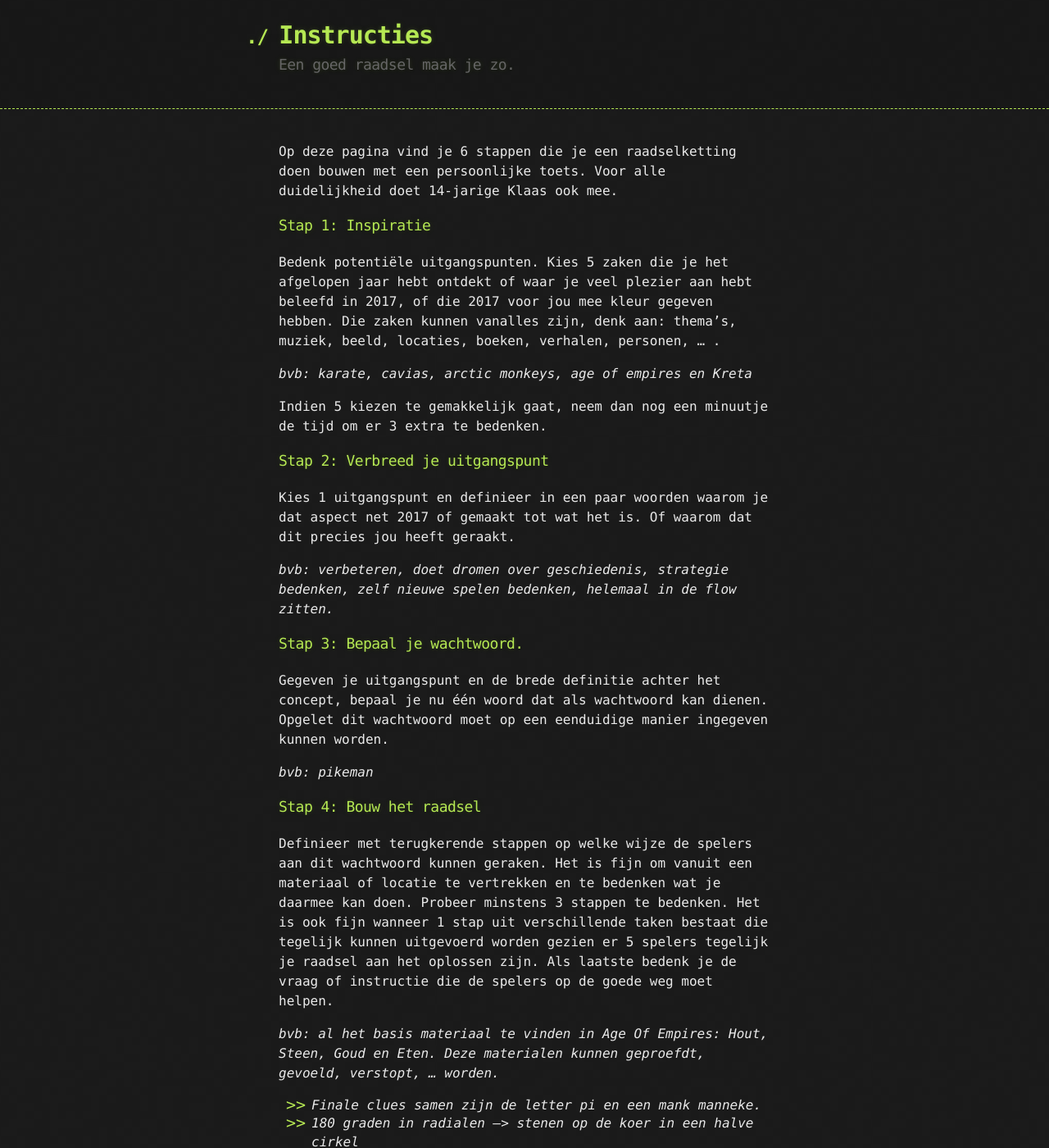
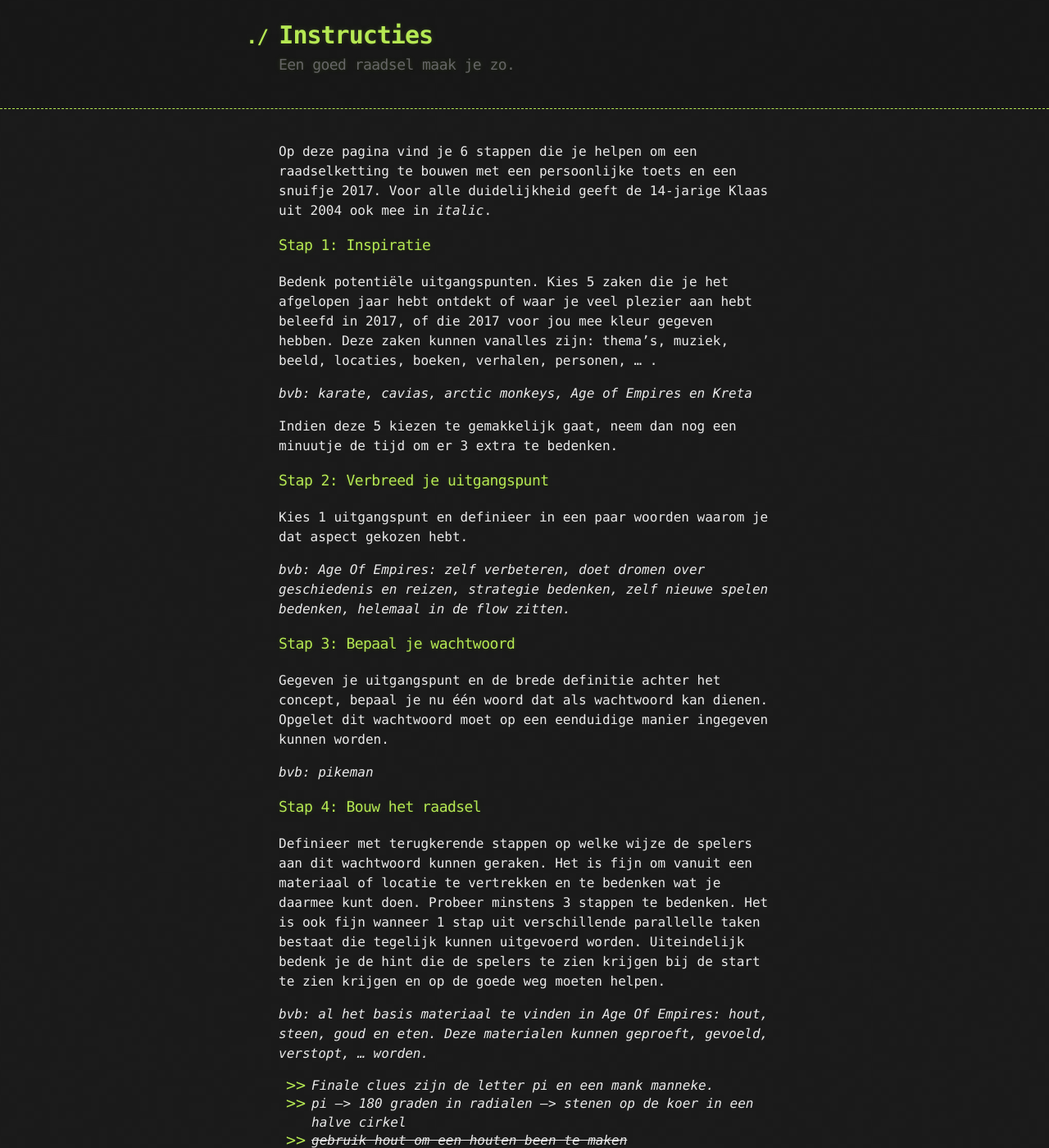
Before and after one commit to kkelchte/CTR-ESC, a Jekyll site: the page built from assets/instructies.md, in a window 1280 px wide and 1400 px high. Shown: the whole window at 82% size. Built offline with Jekyll 4.4.1, drawn with Linux system fonts in a browser that asks for light colours; some of the changed text lies outside the part shown.

Commit message:
nagelezen

```diff
--- a/assets/instructies.md
+++ b/assets/instructies.md
@@ -4,36 +4,36 @@ title: Instructies
 description: Een goed raadsel maak je zo.
 ---
 
-Op deze pagina vind je 6 stappen die je een raadselketting doen bouwen met een persoonlijke toets.
-Voor alle duidelijkheid doet 14-jarige Klaas ook mee.
+Op deze pagina vind je 6 stappen die je helpen om een raadselketting te bouwen met een persoonlijke toets en een snuifje 2017.
+Voor alle duidelijkheid geeft de 14-jarige Klaas uit 2004 ook mee in _italic_.
 
 ### Stap 1: Inspiratie
-Bedenk potentiële uitgangspunten. Kies 5 zaken die je het afgelopen jaar hebt ontdekt of waar je veel plezier aan hebt beleefd in 2017, of die 2017 voor jou mee kleur gegeven hebben. Die zaken kunnen vanalles zijn, denk aan: thema's, muziek, beeld, locaties, boeken, verhalen, personen, ... .
+Bedenk potentiële uitgangspunten. Kies 5 zaken die je het afgelopen jaar hebt ontdekt of waar je veel plezier aan hebt beleefd in 2017, of die 2017 voor jou mee kleur gegeven hebben. Deze zaken kunnen vanalles zijn: thema's, muziek, beeld, locaties, boeken, verhalen, personen, ... .
 
-_bvb: karate, cavias, arctic monkeys, age of empires en Kreta_
+_bvb: karate, cavias, arctic monkeys, Age of Empires en Kreta_
 
-Indien 5 kiezen te gemakkelijk gaat, neem dan nog een minuutje de tijd om er 3 extra te bedenken.
+Indien deze 5 kiezen te gemakkelijk gaat, neem dan nog een minuutje de tijd om er 3 extra te bedenken.
 
 ### Stap 2: Verbreed je uitgangspunt
-Kies 1 uitgangspunt en definieer in een paar woorden waarom je dat aspect net 2017 of gemaakt tot wat het is. Of waarom dat dit precies jou heeft geraakt.
+Kies 1 uitgangspunt en definieer in een paar woorden waarom je dat aspect gekozen hebt.
 
-_bvb: verbeteren, doet dromen over geschiedenis, strategie bedenken, zelf nieuwe spelen bedenken, helemaal in de flow zitten._
+_bvb: Age Of Empires: zelf verbeteren, doet dromen over geschiedenis en reizen, strategie bedenken, zelf nieuwe spelen bedenken, helemaal in de flow zitten._
 
-### Stap 3: Bepaal je wachtwoord.
+### Stap 3: Bepaal je wachtwoord
 Gegeven je uitgangspunt en de brede definitie achter het concept, bepaal je nu één woord dat als wachtwoord kan dienen. Opgelet dit wachtwoord moet op een eenduidige manier ingegeven kunnen worden.
 
 _bvb: pikeman_
 
 ### Stap 4: Bouw het raadsel
-Definieer met terugkerende stappen op welke wijze de spelers aan dit wachtwoord kunnen geraken. Het is fijn om vanuit een materiaal of locatie te vertrekken en te bedenken wat je daarmee kan doen. Probeer minstens 3 stappen te bedenken. Het is ook fijn wanneer 1 stap uit verschillende taken bestaat die tegelijk kunnen uitgevoerd worden gezien er 5 spelers tegelijk je raadsel aan het oplossen zijn. Als laatste bedenk je de vraag of instructie die de spelers op de goede weg moet helpen.
+Definieer met terugkerende stappen op welke wijze de spelers aan dit wachtwoord kunnen geraken. Het is fijn om vanuit een materiaal of locatie te vertrekken en te bedenken wat je daarmee kunt doen. Probeer minstens 3 stappen te bedenken. Het is ook fijn wanneer 1 stap uit verschillende parallelle taken bestaat die tegelijk kunnen uitgevoerd worden. Uiteindelijk bedenk je de hint die de spelers te zien krijgen bij de start te zien krijgen en op de goede weg moeten helpen.
 
-_bvb: al het basis materiaal te vinden in Age Of Empires: Hout, Steen, Goud en Eten. Deze materialen kunnen geproefdt, gevoeld, verstopt, ... worden._
-- _Finale clues samen zijn de letter pi en een mank manneke._
-- _180 graden in radialen --> stenen op de koer in een halve cirkel_
+_bvb: al het basis materiaal te vinden in Age Of Empires: hout, steen, goud en eten. Deze materialen kunnen geproeft, gevoeld, verstopt, ... worden._
+- _Finale clues zijn de letter pi en een mank manneke._
+- _pi --> 180 graden in radialen --> stenen op de koer in een halve cirkel_
 - _~~gebruik hout om een houten been te maken~~_
 - _vindt een houtenbeen_
 - _volg de gouden munten_
-- _Vraag: Om een universiteit te bouwen heb je 500 goud nodig._
+- _Hint: Om een universiteit te bouwen heb je 500 goud nodig._
 
 ### Stap 5: Zijsporen
 Als je de smaak te pakken hebt kan je voor nieuwe uitgangspunten van stap 1 de volgende stappen herhalen om zijtrajecten te bedenken die bij het kraken extra tijd opleveren.
@@ -42,11 +42,11 @@ _bvb:_
 * _karate_
 * _karatepak, boeken van Kamigaito, vechten, oude japanse cultuur_
 * _seiza (zit positie)_
-* _positioneer karatepak in correcte zit positie met boek van Kamigaito ervoor._
+* _positioneer karatepak in correcte zitpositie met boek van Kamigaito ervoor._
 * _Welke japanse instructie is er net gegeven?_
 
 ### Stap 6: Finaliseer
-Nu mag alles voor jou misschien helder en vanzelfsprekend lijken. Op momenten van stress kan dit alles behalve zo zijn. Ga nog eens door de verschillende stappen. Als je ergens denkt dat het te moeilijk gaat zijn kan je altijd extra clues toevoegen die het duidelijker maken. Als je anderzijds denkt dat het momenteel nog iets te magertjes of gemakkelijk is, kan je steeds extra sfeerelementen toevoegen die tot dwaalsporen leiden. Het mag een beetje een uitdaging blijven!
+Ga nog eens door de verschillende stappen. Als je ergens denkt dat het te moeilijk gaat zijn kan je altijd extra clues toevoegen die het duidelijker maken. Als je anderzijds denkt dat het momenteel nog iets te magertjes of gemakkelijk is, kan je steeds extra sfeerelementen toevoegen die tot dwaalsporen kunnen leiden. Het mag een beetje een uitdaging blijven!
 
 `Een wijs man zei ooit: "Niets zo teleurstellend als een te gemakkelijk examen."`
 
```
Also changed, not shown: assets/regels.md (+8 -8 lines), index.md (+4 -4 lines).
